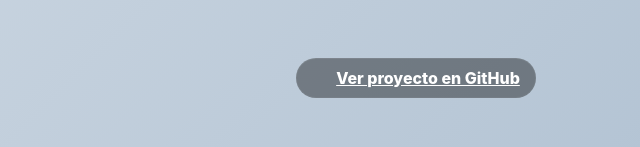
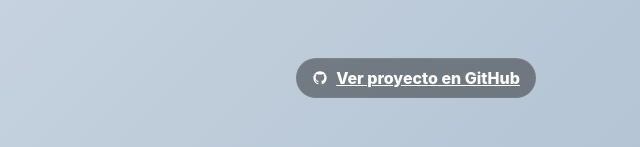
Before and after one commit to sanntiSG/sistemaDeReportes-index, a plain HTML site: page index.html in a window 1280 px wide. Shown: the part 2383-2530 px from the top of the page, 224-864 px from the left. Drawn offline with Linux system fonts and the light colour scheme.

Commit message:
Update index.html

```diff
--- a/index.html
+++ b/index.html
@@ -74,7 +74,7 @@
         <div class="btn-container">
             <a class="btn-github" href="https://github.com/sanntiSG/sistemaDeReportes" target="_blank" rel="noopener noreferrer">
                 <svg width="16" height="16" viewBox="0 0 16 16" role="img" aria-label="Logo GitHub">
-                    <path fill="currentColor" d="M7.99992 1.33331C7.12444 1.33331..."></path>
+                    <path fill="currentColor" d="M7.99992 1.33331C7.12444 1.33331 6.25753 1.50575 5.4487 1.84078C4.63986 2.17581 3.90493 2.66688 3.28587 3.28593C2.03563 4.53618 1.33325 6.23187 1.33325 7.99998C1.33325 10.9466 3.24659 13.4466 5.89325 14.3333C6.22659 14.3866 6.33325 14.18 6.33325 14C6.33325 13.8466 6.33325 13.4266 6.33325 12.8733C4.48659 13.2733 4.09325 11.98 4.09325 11.98C3.78659 11.2066 3.35325 11 3.35325 11C2.74659 10.5866 3.39992 10.6 3.39992 10.6C4.06659 10.6466 4.41992 11.2866 4.41992 11.2866C4.99992 12.3 5.97992 12 6.35992 11.84C6.41992 11.4066 6.59325 11.1133 6.77992 10.9466C5.29992 10.78 3.74659 10.2066 3.74659 7.66665C3.74659 6.92665 3.99992 6.33331 4.43325 5.85998C4.36659 5.69331 4.13325 4.99998 4.49992 4.09998C4.49992 4.09998 5.05992 3.91998 6.33325 4.77998C6.85992 4.63331 7.43325 4.55998 7.99992 4.55998C8.56659 4.55998 9.13992 4.63331 9.66659 4.77998C10.9399 3.91998 11.4999 4.09998 11.4999 4.09998C11.8666 4.99998 11.6333 5.69331 11.5666 5.85998C11.9999 6.33331 12.2533 6.92665 12.2533 7.66665C12.2533 10.2133 10.6933 10.7733 9.20659 10.94C9.44659 11.1466 9.66659 11.5533 9.66659 12.1733C9.66659 13.0666 9.66659 13.7866 9.66659 14C9.66659 14.18 9.77325 14.3933 10.1133 14.3333C12.7599 13.44 14.6666 10.9466 14.6666 7.99998C14.6666 7.1245 14.4941 6.25759 14.1591 5.44876C13.8241 4.63992 13.333 3.90499 12.714 3.28593C12.0949 2.66688 11.36 2.17581 10.5511 1.84078C9.7423 1.50575 8.8754 1.33331 7.99992 1.33331V1.33331Z"></path>
                 </svg>
                 <span>Ver proyecto en GitHub</span>
             </a>
```
